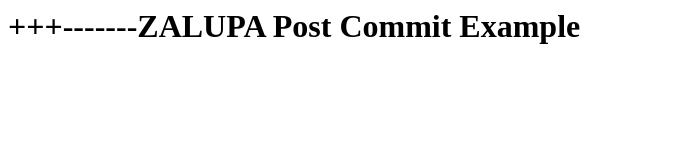
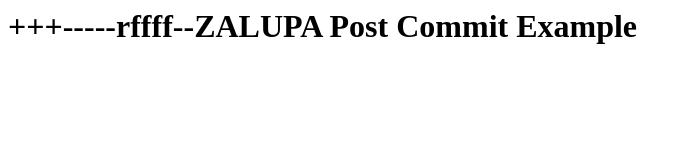
Before and after one commit to vsamaru/hoo, a website: page index.html in a window 1280 px wide. Shown: the whole page, without its empty margins (0-691 px from the left). Drawn offline with Linux system fonts and the light colour scheme.

Commit message:
Update index.html

```diff
--- a/index.html
+++ b/index.html
@@ -1 +1 @@
-<h1>+++-------ZALUPA Post Commit Example</h1>
+<h1>+++-----rffff--ZALUPA Post Commit Example</h1>
```
